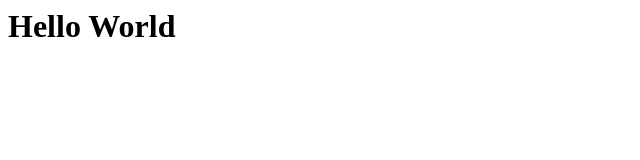
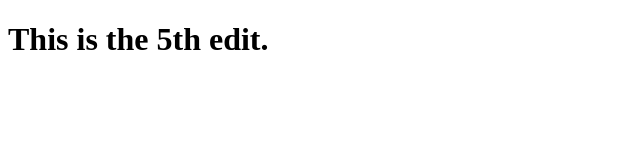
Before and after one commit to appleinfo-vrish/appleinfo-vrish.github.io, a plain HTML site: page index.html in a window 1280 px wide. Shown: the whole page, without its empty margins (0-640 px from the left). Drawn offline with Linux system fonts and the light colour scheme.

Commit message:
New html file v5

```diff
--- a/index.html
+++ b/index.html
@@ -1 +1,11 @@
-<h1> Hello World </h1>
+<!DOCTYPE html>
+<html lang="en">
+<head>
+    <meta charset="UTF-8">
+    <meta name="viewport" content="width=device-width, initial-scale=1.0">
+    <title>Hello World</title>
+</head>
+<body>
+    <h1> This is the 5th edit.</h1>
+</body>
+</html>
```
